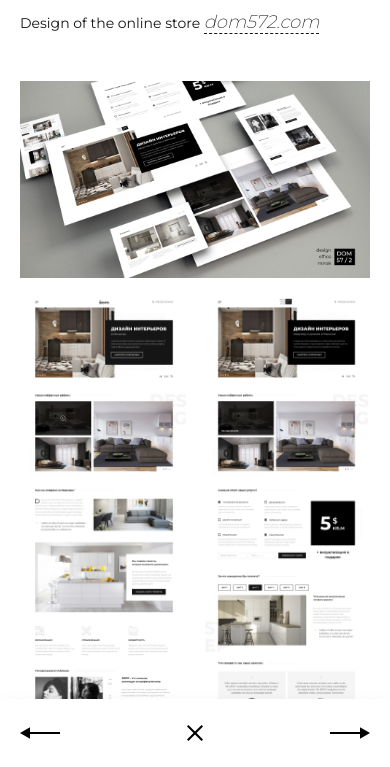
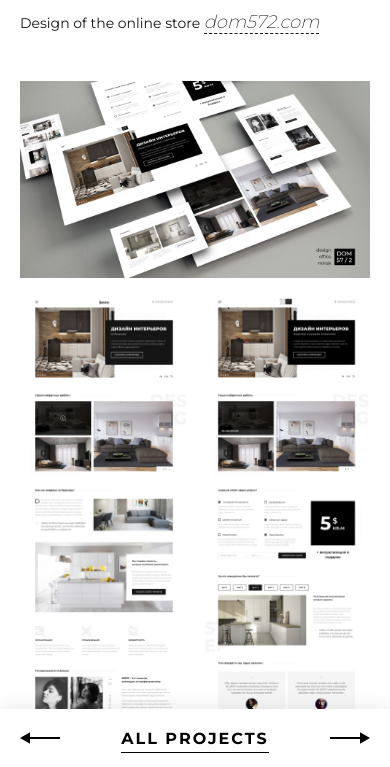
Before and after one commit to miymiyman/miymiyman.github.io, a plain HTML site: page project/dom.html in a window 390 px wide. Shown: the part 75-842 px from the top of the page. Drawn offline with Linux system fonts and the light colour scheme.

Commit message:
change project navigation height

```diff
--- a/project/dom.html
+++ b/project/dom.html
@@ -44,7 +44,7 @@
         <div class="project-navigation">
             <div ><a href="tba.html"><img class="arrow arrow-prev" src="../img/arrow-s2-black.svg"
                         alt="back"></a></div>
-            <div class="close"><a href="../works.html#dom"><img src="../img/cross.svg" alt="close"></a></div>
+            <div><a class="link__close" href="../works.html#dom">all projects</a></div>
             <div ><a href="katari.html"><img class="arrow arrow-next" src="../img/arrow-s2-black.svg"
                         alt="next"></a></div>
         </div>
--- a/scss/style.scss
+++ b/scss/style.scss
@@ -267,7 +267,7 @@ textarea {
         background: #ffffff;
         left: 0;
         right: 0;
-        height: 110px;
+        height: 70px;
         bottom: 0;
         padding: 0 250px;
         display: flex;
@@ -670,9 +670,26 @@ textarea {
         :focus:after {
             opacity: 0.5;
             bottom: -2px;
+        }
+    }
 
+    &__close {
+        font-family: "Montserrat";
+        text-transform: uppercase;
+        font-weight: 700;
+        letter-spacing: 2px;
+
+        &:after {
+            content: "";
+            display: block;
+            position: relative;
+            bottom: -5px;
+
+            height: 1px;
+            width: 100%;
+
+            background-color: #000000;
         }
-
     }
 }
 
@@ -734,6 +751,7 @@ textarea {
         }
     }
 }
+
 
 .btn {
     &-submit {
@@ -1021,7 +1039,7 @@ textarea {
 
         &-navigation {
             padding: 0 70px;
-            height: 70px;
+            height: 60px;
         }
     }
 }
@@ -1136,7 +1154,7 @@ textarea {
     .project {
 
         &-navigation {
-            box-shadow: 0 10px 20px rgba(0, 0, 0, 0.1);
+            box-shadow: 0 0px 20px rgba(0, 0, 0, 0.1);
         }
 
     }
```
Also changed, not shown: contacts.html (+1 -3 lines), index.html (+0 -1 lines), project/artemare.html (+1 -1 lines), project/asagi.html (+1 -1 lines), project/katari.html (+1 -1 lines), project/social.html (+1 -1 lines), project/tba.html (+1 -1 lines), works.html (+0 -1 lines), css/style.css, css/style.min.css.
